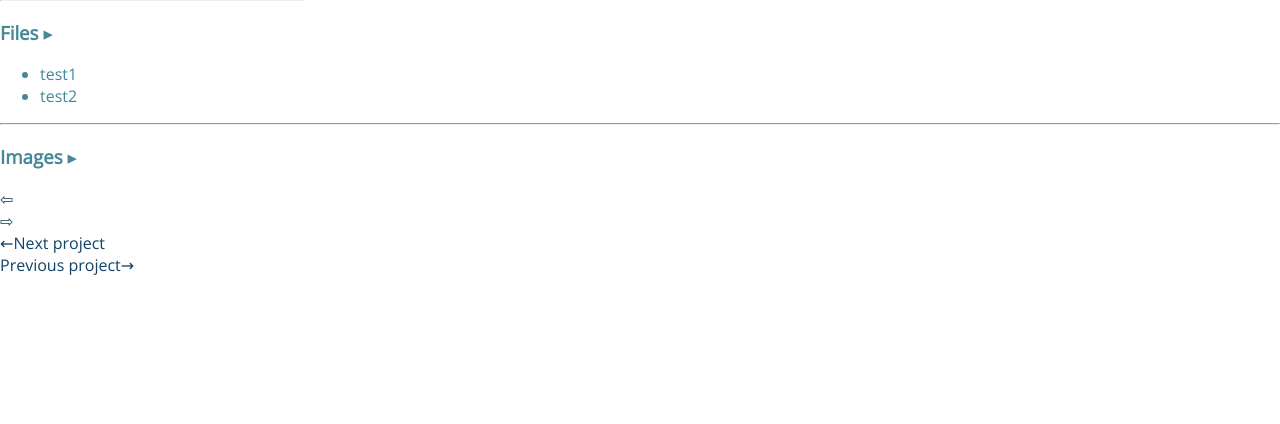
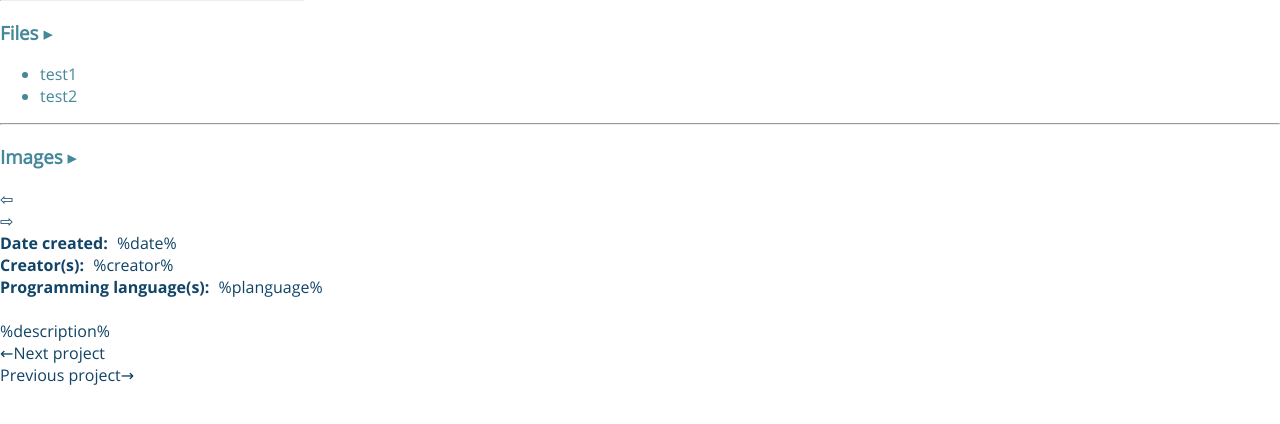
Before and after one commit to jbates35/portwebsite, a Flask app: template projects/templates/projects.html in a window 1280 px wide. Shown: the part 272-696 px from the top of the page. Run offline with Flask 3, Linux system fonts and the light colour scheme; the template is opened without the code that fills it, so the values that code supplies are empty; parts of the project's set-up code (start-up, migrations or seed data) failed here and were passed over.

Commit message:
Projects more completed now

```diff
--- a/projects/static/css/projects.css
+++ b/projects/static/css/projects.css
@@ -389,7 +389,7 @@ div#contentbg1 {
 
 /* TODO: FIX THESE LATER */
 #file-container.hide {
-  height: 0;
+  height: 0px;
   /* max-height: 0; */
   /* transition: max-height 0.5s ease; */
   /* animation: files_slide_up 0.5s ease; */
--- /dev/null
+++ b/projects/static/js/helper_funcs.js
@@ -0,0 +1,5 @@
+//decode html special chars
+export function html_decode(input) {
+  let doc = new DOMParser().parseFromString(input, "text/html");
+  return doc.documentElement.textContent;
+}
--- a/projects/templates/projects.html
+++ b/projects/templates/projects.html
@@ -74,11 +74,19 @@
             </div>
             <div class="image-left" onclick="prevImage()"><div class="childArrow noSelect">&#8678;</div></div>
             <div class="image-right" onclick="nextImage()"><div class="childArrow noSelect">&#8680;</div></div>
-          <div class="img-desc" id="img-desc_id"></div>
+            <div class="img-desc" id="img-desc_id">
             </div>
           </div>
         </div>
-    <div class="project-container-content" id="prj-cont-desc_id"></div>
+      </div>
+      <div class="project-container-content" id="prj-cont-desc_id">
+        <label>Date created: </label> %date% <br>
+        <label>Creator(s): </label> %creator% <br>
+        <label>Programming language(s): </label> %planguage% <br><br>
+        %description%
+
+      </div>
+
       <div class="project-container-back" onclick="nextProject()">&#8592;Next project</div>
       <div class="project-container-footer"></div>
       <div class="project-container-next" onclick="prevProject()">Previous project&#8594;</div>
```
Also changed, not shown: projects/static/js/projects.js (+12 -4 lines). Lines whose indentation alone changed are shown as unchanged.
